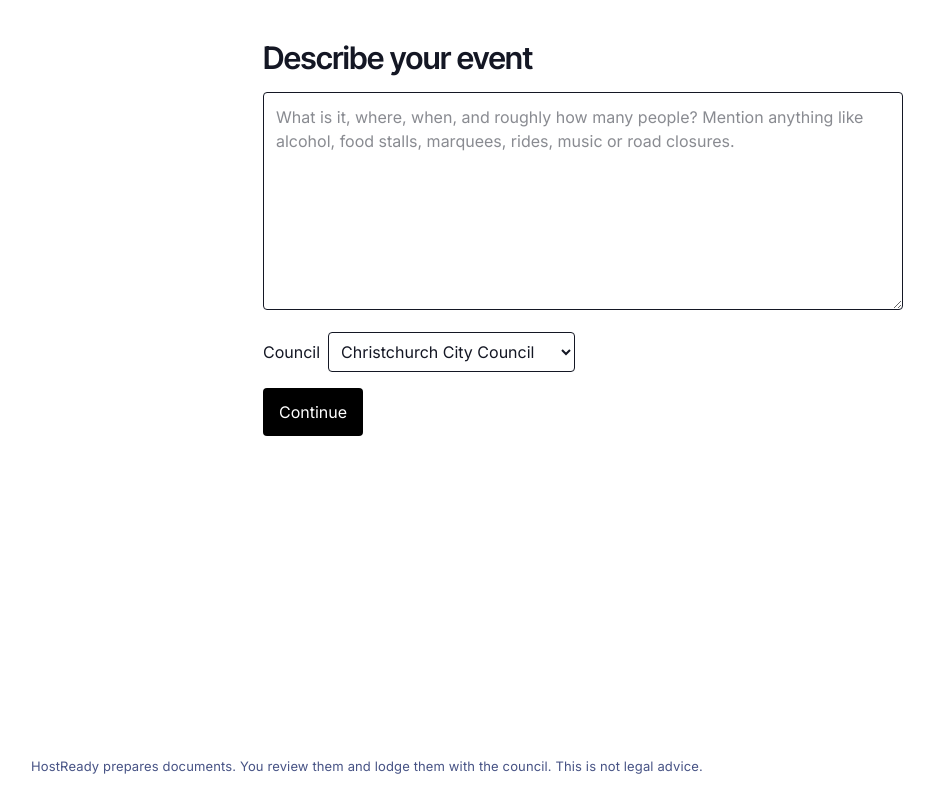
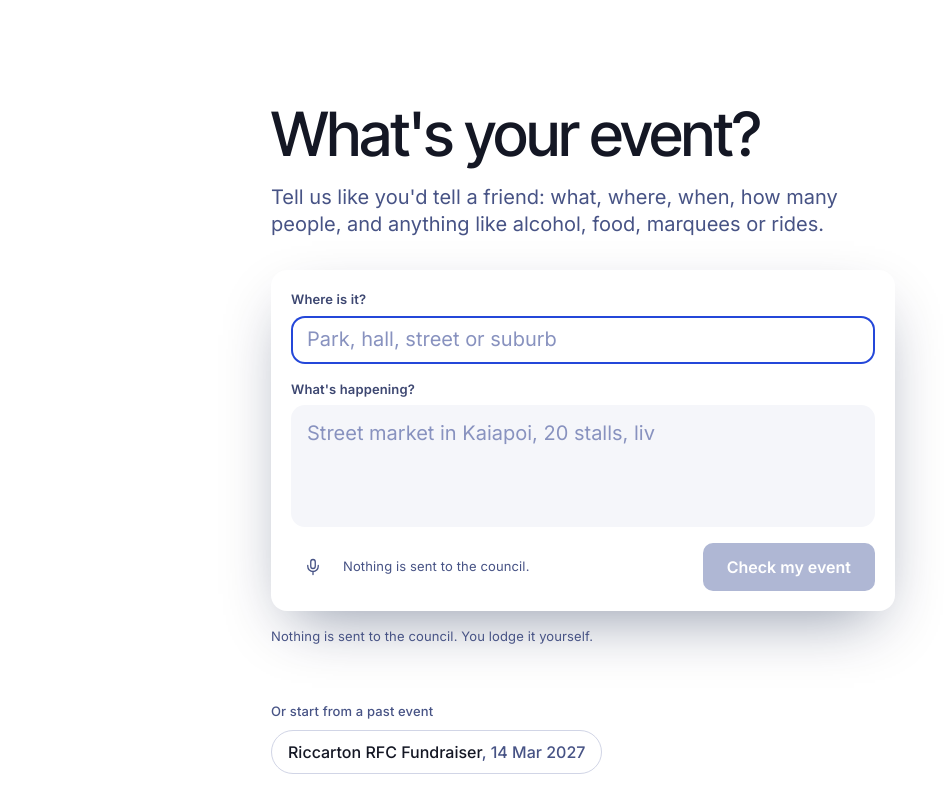
Before and after one commit to Sweet-As-SAAS/eventX, a Next.js app: page /new in a window 1280 px wide. Shown: the top 800 px of the page, without its empty margins (57-1001 px from the left). Built offline with nearby package versions, Linux system fonts and the light colour scheme.

Commit message:
Describe your event: one form with council detection and voice input
Co-Authored-By: Claude Opus 5.5 <noreply@anthropic.com>

```diff
--- a/app/(screens)/new/page.tsx
+++ b/app/(screens)/new/page.tsx
@@ -1,48 +1,50 @@
 "use client";
-import { useState } from "react";
-import { useRouter } from "next/navigation";
+import { use, useEffect, useState } from "react";
 import { api } from "@/lib/api/client";
-import type { CouncilSlug } from "@/lib/schemas";
+import type { CouncilSlug, EventSummary } from "@/lib/schemas";
+import { DescribeForm } from "@/components/describe-form";
+import { fmtDate } from "@/components/format";
+import { useFail } from "@/components/toast";
 
-// Screen 1, Describe. Working reference for the pattern every screen follows:
-// call lib/api/client.ts, show a busy state while waiting, show the error message if it fails.
-// Lane D: restyle to the mockup, add voice input and "start from a past event".
-export default function DescribePage() {
-  const router = useRouter();
-  const [busy, setBusy] = useState(false);
-  const [error, setError] = useState<string | null>(null);
+// Screen 1, Describe: one question, nothing else. ?from=<eventId> prefills from a past event ("Run it again").
+export default function DescribePage({ searchParams }: PageProps<"/new">) {
+  const { from } = use(searchParams);
+  const fail = useFail();
+  const [initial, setInitial] = useState<{ description: string; council: CouncilSlug } | null>(null);
+  const [past, setPast] = useState<EventSummary[]>([]);
 
-  async function submit(form: FormData) {
-    setBusy(true);
-    setError(null);
-    try {
-      const { id } = await api.createEvent({
-        council: form.get("council") as CouncilSlug,
-        description: String(form.get("description")),
-      });
-      router.push(`/events/${id}/profile`);
-    } catch (e) {
-      setError((e as Error).message);
-      setBusy(false);
-    }
-  }
+  const prefill = (id: string) => api.getEvent(id).then((ev) => setInitial({ description: ev.description, council: ev.council })).catch(fail);
+
+  useEffect(() => {
+    api.listEvents().then(setPast).catch(() => {}); // optional shortcut, stays quiet if it fails
+    if (typeof from === "string") prefill(from);
+    // eslint-disable-next-line react-hooks/exhaustive-deps
+  }, [from]);
 
   return (
-    <form action={submit} className="mx-auto max-w-2xl px-4 py-10 space-y-4">
-      <h1 className="text-2xl font-semibold">Describe your event</h1>
-      <textarea name="description" required minLength={10} maxLength={2000} rows={8} className="w-full rounded border p-3"
-        placeholder="What is it, where, when, and roughly how many people? Mention anything like alcohol, food stalls, marquees, rides, music or road closures." />
-      <label className="block">
-        Council
-        <select name="council" className="ml-2 rounded border px-2 py-2">
-          <option value="ccc">Christchurch City Council</option>
-          <option value="waimakariri">Waimakariri District Council</option>
-        </select>
-      </label>
-      <button disabled={busy} className="rounded bg-black px-4 py-3 text-white disabled:opacity-50">
-        {busy ? "Saving…" : "Continue"}
-      </button>
-      {error && <p role="alert" className="text-red-700">{error}</p>}
-    </form>
+    <div className="mx-auto max-w-2xl px-4 py-14 sm:px-6 sm:py-24">
+      <h1 className="step-in text-4xl font-medium leading-tight text-foreground sm:text-5xl">What&apos;s your event?</h1>
+      <p className="mt-3 text-lg text-muted-foreground">
+        Tell us like you&apos;d tell a friend: what, where, when, how many people, and anything like alcohol, food, marquees or rides.
+      </p>
+      <div className="mt-8">
+        <DescribeForm initial={initial} autoFocus />
+      </div>
+      <p className="mt-4 text-sm text-muted-foreground">Nothing is sent to the council. You lodge it yourself.</p>
+
+      {past.length > 0 && (
+        <div className="mt-14">
+          <p className="text-sm font-medium text-muted-foreground">Or start from a past event</p>
+          <div className="mt-2 flex flex-wrap gap-2">
+            {past.map((ev) => (
+              <button key={ev.id} type="button" onClick={() => prefill(ev.id)}
+                className="press min-h-11 rounded-full border border-neutral-200 px-4 text-base font-medium text-foreground hover:border-brand-300 hover:bg-brand-50">
+                {ev.name ?? "Untitled event"}{ev.date && <span className="text-muted-foreground">, {fmtDate(ev.date)}</span>}
+              </button>
+            ))}
+          </div>
+        </div>
+      )}
+    </div>
   );
 }
--- /dev/null
+++ b/components/describe-form.tsx
@@ -0,0 +1,171 @@
+"use client";
+import { useEffect, useRef, useState } from "react";
+import { useRouter } from "next/navigation";
+import { api } from "@/lib/api/client";
+import type { CouncilSlug } from "@/lib/schemas";
+import { COUNCIL_SHORT, councilFor } from "./council";
+import { ArrowUp, Check, Mic } from "./icons";
+import { useFail, useToast } from "./toast";
+import { Button, Spinner, cx } from "./ui";
+
+const MAX = 2000;
+// Illustrative examples for the typing placeholder. Generic, not the demo event.
+const EXAMPLES = [
+  "School gala in Riccarton, 600 people, beer tent…",
+  "Street market in Kaiapoi, 20 stalls, live music…",
+  "Club prizegiving in a marquee, drinks at a bar…",
+];
+
+/** Typing placeholder (Wyatt). Stops while the field is focused or filled, and under reduced motion. */
+function useTypingPlaceholder(active: boolean) {
+  const [shown, setShown] = useState(EXAMPLES[0]);
+  useEffect(() => {
+    if (!active || matchMedia("(prefers-reduced-motion: reduce)").matches) return;
+    let i = 0, n = 0, t: ReturnType<typeof setTimeout>;
+    const tick = () => {
+      const full = EXAMPLES[i];
+      n += 1;
+      setShown(full.slice(0, n));
+      if (n < full.length) t = setTimeout(tick, 38);
+      else t = setTimeout(() => { i = (i + 1) % EXAMPLES.length; n = 0; tick(); }, 2200);
+    };
+    tick();
+    return () => clearTimeout(t);
+  }, [active]);
+  return shown;
+}
+
+/** Where + what: the one form that starts everything. Council comes from the place. */
+export function DescribeForm({ initial, autoFocus = false, pill = false }: { initial?: { description: string; council: CouncilSlug } | null; autoFocus?: boolean; pill?: boolean }) {
+  const router = useRouter();
+  const fail = useFail();
+  const toast = useToast();
+  const [where, setWhere] = useState("");
+  const [text, setText] = useState("");
+  const [picked, setPicked] = useState<CouncilSlug | null>(null);
+  const [busy, setBusy] = useState(false);
+  const [focus, setFocus] = useState(false);
+  const [canSpeak, setCanSpeak] = useState(false);
+  const [listening, setListening] = useState(false);
+  const rec = useRef<{ stop(): void } | null>(null);
+  const placeholder = useTypingPlaceholder(!focus && !text);
+
+  useEffect(() => { setCanSpeak("SpeechRecognition" in window || "webkitSpeechRecognition" in window); }, []);
+  useEffect(() => { if (initial) { setText(initial.description); setPicked(initial.council); } }, [initial]);
+
+  const detected = councilFor(where) ?? councilFor(text);
+  const council = detected ?? picked;
+  const needsPick = !detected && (pill ? text.trim().length > 25 : where.trim().length > 2);
+
+  function listen() {
+    if (listening) return rec.current?.stop();
+    const w = window as any;
+    const r = new (w.SpeechRecognition ?? w.webkitSpeechRecognition)();
+    r.lang = "en-NZ";
+    r.continuous = true;
+    r.onresult = (e: any) => {
+      const said = Array.from(e.results as ArrayLike<any>).slice(e.resultIndex).map((x) => x[0].transcript).join(" ").trim();
+      setText((t) => (t ? `${t.trimEnd()} ${said}` : said).slice(0, MAX));
+    };
+    r.onerror = (e: any) => e.error !== "aborted" && toast(e.error === "not-allowed" ? "Allow the microphone to speak your description." : "Couldn't hear that. Try again or type it.", "error");
+    r.onend = () => setListening(false);
+    r.start();
+    rec.current = r;
+    setListening(true);
+  }
+
+  async function submit(e: React.FormEvent) {
+    e.preventDefault();
+    if (!council) return toast("Pick the council your event is in.", "error");
+    rec.current?.stop();
+    setBusy(true);
+    const place = where.trim();
+    const description = place && !text.toLowerCase().includes(place.toLowerCase()) ? `${text.trim()} Location: ${place}.` : text.trim();
+    try {
+      const { id } = await api.createEvent({ council, description: description.slice(0, MAX) });
+      router.push(`/events/${id}/profile?new=1`);
+    } catch (err) {
+      fail(err);
+      setBusy(false);
+    }
+  }
+
+  const picker = needsPick && (
+    <div className="arrive mt-3 flex flex-wrap items-center gap-2 text-sm text-neutral-700">
+      <span>Which council is it in?</span>
+      {(Object.keys(COUNCIL_SHORT) as CouncilSlug[]).map((c) => (
+        <button key={c} type="button" onClick={() => setPicked(c)} aria-pressed={picked === c}
+          className={cx("press min-h-9 rounded-full border px-3 font-medium", picked === c ? "border-primary bg-brand-50 text-foreground" : "border-neutral-300 hover:border-primary")}>
+          {COUNCIL_SHORT[c]}
+        </button>
+      ))}
+    </div>
+  );
+
+  if (pill) {
+    return (
+      <form onSubmit={submit}>
+        <div className="flex items-center gap-2 rounded-full border border-neutral-200 bg-background py-2 pl-7 pr-2 shadow-[0_10px_30px_-14px_rgb(20_23_36/0.22)] transition-[border-color,box-shadow] duration-150 focus-within:border-primary focus-within:ring-4 focus-within:ring-brand-100">
+          <label htmlFor="description" className="sr-only">Describe your event</label>
+          <input id="description" required minLength={10} maxLength={MAX} value={text} autoComplete="off"
+            onChange={(e) => setText(e.target.value)} placeholder="Tell us about it in one sentence…"
+            className="min-h-12 min-w-0 flex-1 bg-transparent text-lg text-foreground placeholder:text-neutral-500 focus:outline-none" />
+          {detected && <span className="arrive hidden shrink-0 rounded-full bg-marker px-2.5 py-1 text-xs font-semibold text-brand-800 sm:inline">{COUNCIL_SHORT[detected]}</span>}
+          <button type="submit" disabled={busy || text.trim().length < 10} aria-busy={busy || undefined} aria-label="Check my event" title="Check my event"
+            className="press grid size-12 shrink-0 place-items-center rounded-full bg-primary text-primary-foreground hover:bg-brand-600 disabled:cursor-not-allowed disabled:opacity-100">
+            {busy ? <Spinner /> : <ArrowUp width={20} height={20} strokeWidth={2.25} />}
+          </button>
+        </div>
+        {picker}
+      </form>
+    );
+  }
+
+  const field = "block w-full rounded-xl bg-neutral-50 px-4 text-lg text-foreground placeholder:text-neutral-400 ring-1 ring-inset ring-transparent transition-[box-shadow,background-color] duration-150 focus:bg-background focus:outline-none focus:ring-2 focus:ring-primary";
+
+  return (
+    <form onSubmit={submit} className="space-y-4 rounded-2xl bg-background p-4 text-left shadow-[0_24px_60px_-20px_rgb(0_20_60/0.45)] sm:p-5">
+      <div>
+        <label htmlFor="where" className="mb-1.5 block text-sm font-semibold text-neutral-700">Where is it?</label>
+        <div className="relative">
+          <input id="where" value={where} onChange={(e) => setWhere(e.target.value)} autoComplete="off" autoFocus={autoFocus}
+            placeholder="Park, hall, street or suburb" className={cx(field, "min-h-12 pr-44")} />
+          {detected && (
+            <span className="arrive absolute right-2 top-1/2 inline-flex -translate-y-1/2 items-center gap-1 rounded-md bg-marker px-2 py-1 text-xs font-semibold text-brand-800">
+              <Check width={13} height={13} strokeWidth={2.5} /> {COUNCIL_SHORT[detected]}
+            </span>
+          )}
+        </div>
+        {needsPick && (
+          <div className="arrive mt-2 flex flex-wrap items-center gap-2 text-sm text-neutral-700">
+            <span>Which council is that in?</span>
+            {(Object.keys(COUNCIL_SHORT) as CouncilSlug[]).map((c) => (
+              <button key={c} type="button" onClick={() => setPicked(c)} aria-pressed={picked === c}
+                className={cx("press min-h-9 rounded-full border px-3 font-medium", picked === c ? "border-primary bg-brand-50 text-foreground" : "border-neutral-300 hover:border-primary")}>
+                {COUNCIL_SHORT[c]}
+              </button>
+            ))}
+          </div>
+        )}
+      </div>
+      <div>
+        <label htmlFor="description" className="mb-1.5 block text-sm font-semibold text-neutral-700">What&apos;s happening?</label>
+        <textarea id="description" required minLength={10} maxLength={MAX} rows={3} value={text}
+          onChange={(e) => setText(e.target.value)} onFocus={() => setFocus(true)} onBlur={() => setFocus(false)}
+          placeholder={placeholder} className={cx(field, "resize-none py-3 leading-relaxed")} />
+      </div>
+      <div className="flex items-center gap-2">
+        {canSpeak && (
+          <button type="button" onClick={listen} aria-pressed={listening} aria-label={listening ? "Stop listening" : "Say it instead"}
+            className={cx("press grid size-11 place-items-center rounded-lg", listening ? "bg-destructive-soft text-destructive" : "text-neutral-600 hover:bg-neutral-100 hover:text-foreground")}>
+            <Mic />
+          </button>
+        )}
+        <p className="hidden text-sm text-muted-foreground sm:block">Nothing is sent to the council.</p>
+        <Button type="submit" busy={busy} disabled={text.trim().length < 10} className="ml-auto min-h-12 px-6">
+          {busy ? "Starting" : "Check my event"}
+        </Button>
+      </div>
+    </form>
+  );
+}
```
